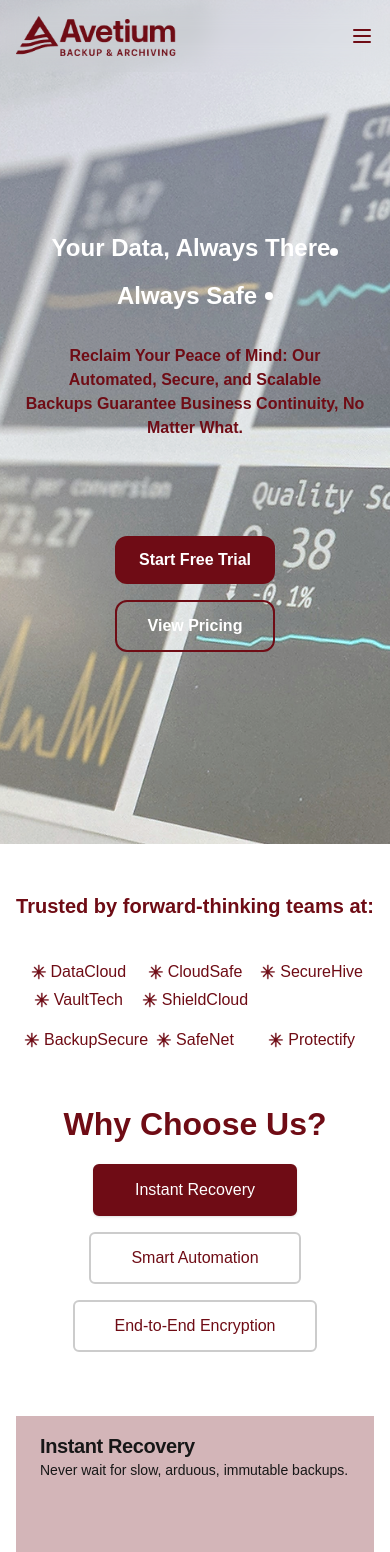
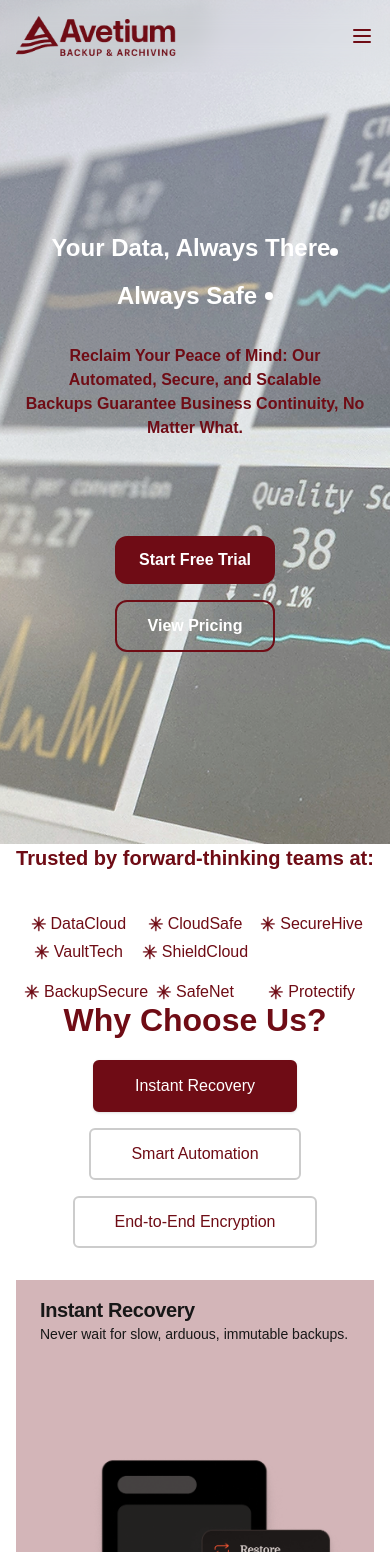
Before and after one commit to tunenj/data-backup, a Next.js app: page / in a window 390 px wide. Shown: the top 1552 px of the page. Built offline with nearby package versions, Linux system fonts and the light colour scheme.

Commit message:
adjustment on margin for mobile view

```diff
--- a/src/components/Home/ChooseUs.tsx
+++ b/src/components/Home/ChooseUs.tsx
@@ -11,7 +11,7 @@ export default function FeatureTabs() {
   };
 
   return (
-    <div className="bg-white flex flex-col items-center mb-8 gap-6 px-4 sm:px-2">
+    <div className="bg-white flex flex-col items-center lg:mb-8 gap-6 px-4 sm:px-2">
       <h1
         className="font-poppins font-bold text-[32px] sm:text-[40px] md:text-[48px] leading-[100%] tracking-normal text-center"
         style={{ color: colors.primary }}
--- a/src/components/Home/TrustedTeams.tsx
+++ b/src/components/Home/TrustedTeams.tsx
@@ -15,7 +15,7 @@ const teams = [
 
 export default function TrustedTeams() {
   return (
-    <div className="bg-white text-center mt-12">
+    <div className="bg-white text-center lg:mt-12">
       <div
         className="font-semibold mb-2 text-xl md:text-3xl"
         style={{ color: colors.primary }}
@@ -24,7 +24,7 @@ export default function TrustedTeams() {
       </div>
 
       <div
-        className="flex flex-col items-center font-medium text-base px-6 sm:px-10 mt-10 mb-14"
+        className="flex flex-col items-center font-medium text-base px-6 sm:px-10 mt-10 lg:mb-14"
         style={{ color: colors.primary }}
       >
         {/* Top row: 3 cols on mobile, 5 on desktop */}
```
